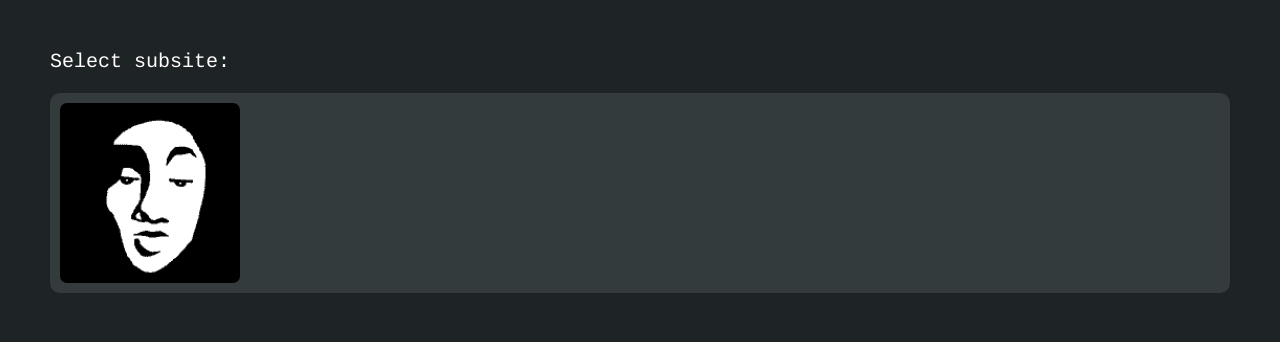
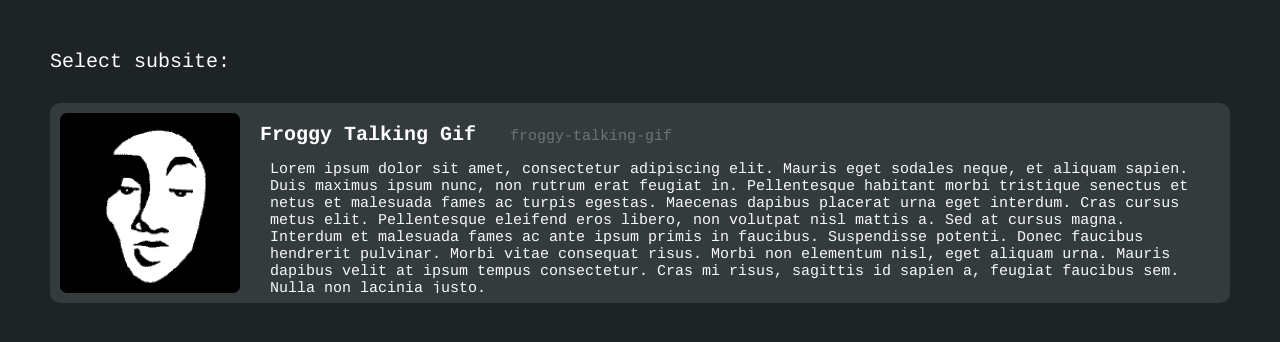
Before and after one commit to pruizfer/pruizfer.github.io, a plain HTML site: page index.html in a window 1280 px wide. Drawn offline with Linux system fonts and the light colour scheme.

Commit message:
New stuff

```diff
--- a/index.html
+++ b/index.html
@@ -14,16 +14,23 @@
     <link rel="shortcut icon" href="assets/images/froggy_talking.gif" type="image/x-icon">
     <link rel="stylesheet" href="style.css">
 
-    <title>Ruiz'z Tests</title>
+    <title>Pichi's Tests</title>
 </head>
 
 <body>
 
-    <p id="title" class="text" style="size: 30px;">Select subsite:</p>
+    <p id="title" class="text">Select subsite:</p>
 
-    <div class="subsite">
+    <a class="subsite" href="http://google.com">
         <img src="assets/images/froggy_talking.gif" alt="">
-    </div>
+
+        <div class="content">
+            <span class="name text">Froggy Talking Gif</span>
+            <span class="id text">froggy-talking-gif</span>
+
+            <p class="desc text">Lorem ipsum dolor sit amet, consectetur adipiscing elit. Mauris eget sodales neque, et aliquam sapien. Duis maximus ipsum nunc, non rutrum erat feugiat in. Pellentesque habitant morbi tristique senectus et netus et malesuada fames ac turpis egestas. Maecenas dapibus placerat urna eget interdum. Cras cursus metus elit. Pellentesque eleifend eros libero, non volutpat nisl mattis a. Sed at cursus magna. Interdum et malesuada fames ac ante ipsum primis in faucibus. Suspendisse potenti. Donec faucibus hendrerit pulvinar. Morbi vitae consequat risus. Morbi non elementum nisl, eget aliquam urna. Mauris dapibus velit at ipsum tempus consectetur. Cras mi risus, sagittis id sapien a, feugiat faucibus sem. Nulla non lacinia justo. </p>
+        </div>
+    </a>
 
     <script src="code.js"></script>
 </body>
--- a/style.css
+++ b/style.css
@@ -17,7 +17,7 @@ body {
 }
 
 #title {
-    margin-bottom: 20px;
+    margin-bottom: 30px;
 }
 
 .subsite {
@@ -37,8 +37,41 @@ body {
     background-color: rgba(52, 59, 61, .7);
 }
 
-.subsite>img {
+.subsite > img {
     height: 100%;
     aspect-ratio: 1;
     border-radius: 7px;
 }
+
+.subsite > .content {
+    overflow: scroll;
+    height: 100%;
+    width: 100%;
+    margin: 10px;
+    border-radius: 7px;
+    box-sizing: border-box;
+    padding: 10px;
+}
+
+.content > .name {
+    font-weight: 700;
+}
+
+.content > .id {
+    color: rgb(108, 117, 117);
+    font-size: 15px;
+    vertical-align: middle;
+    margin-left: 30px;
+}
+
+.content > .desc {
+    margin-top: 15px;
+    margin-left: 10px;
+    font-size: 15px;
+    font-weight: 0;
+    color: ghostwhite;
+}
+
+a {
+    text-decoration: none;
+}
```
Also changed, not shown: froggy-talking-gif/desc.json (added, +8 -0 lines), froggy-talking-gif/index.html (added, +31 -0 lines), roblox-brickcolors/desc.json (renamed from subsites/roblox-brickcolors/desc.json).
